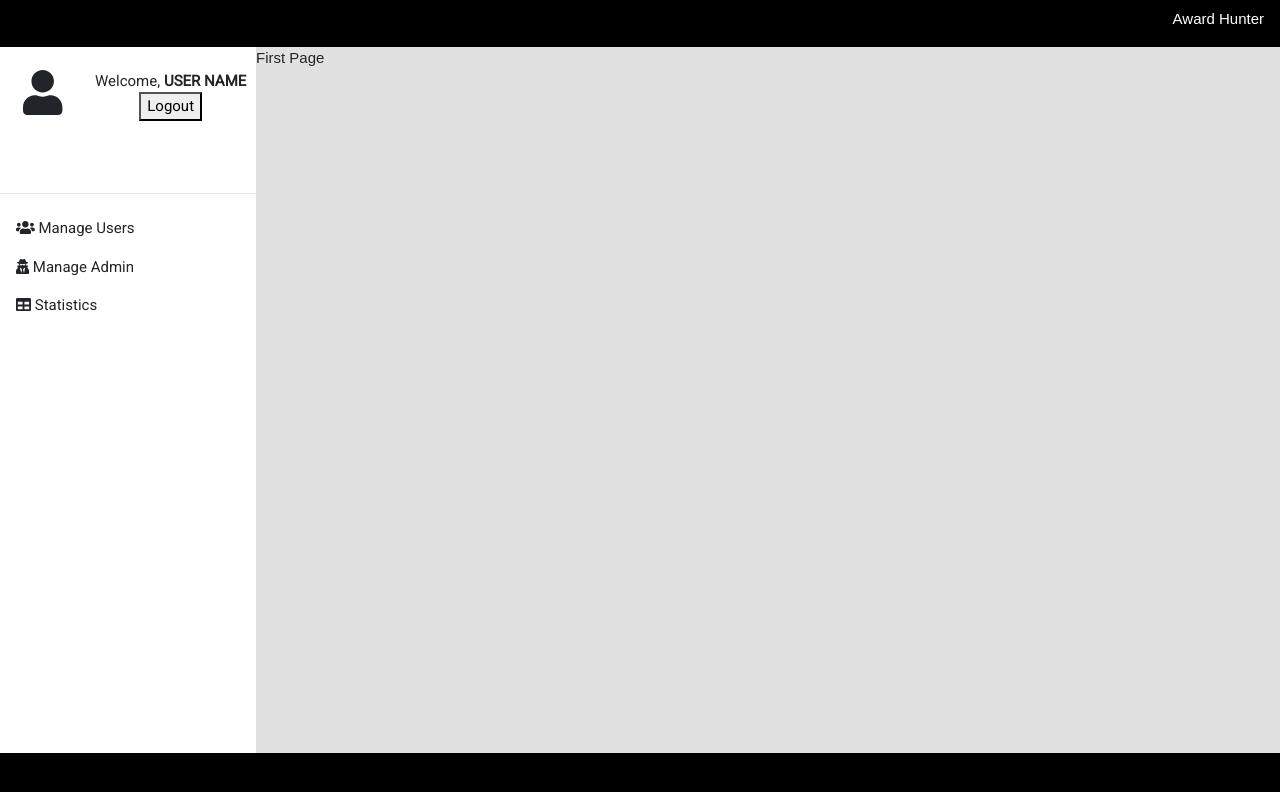
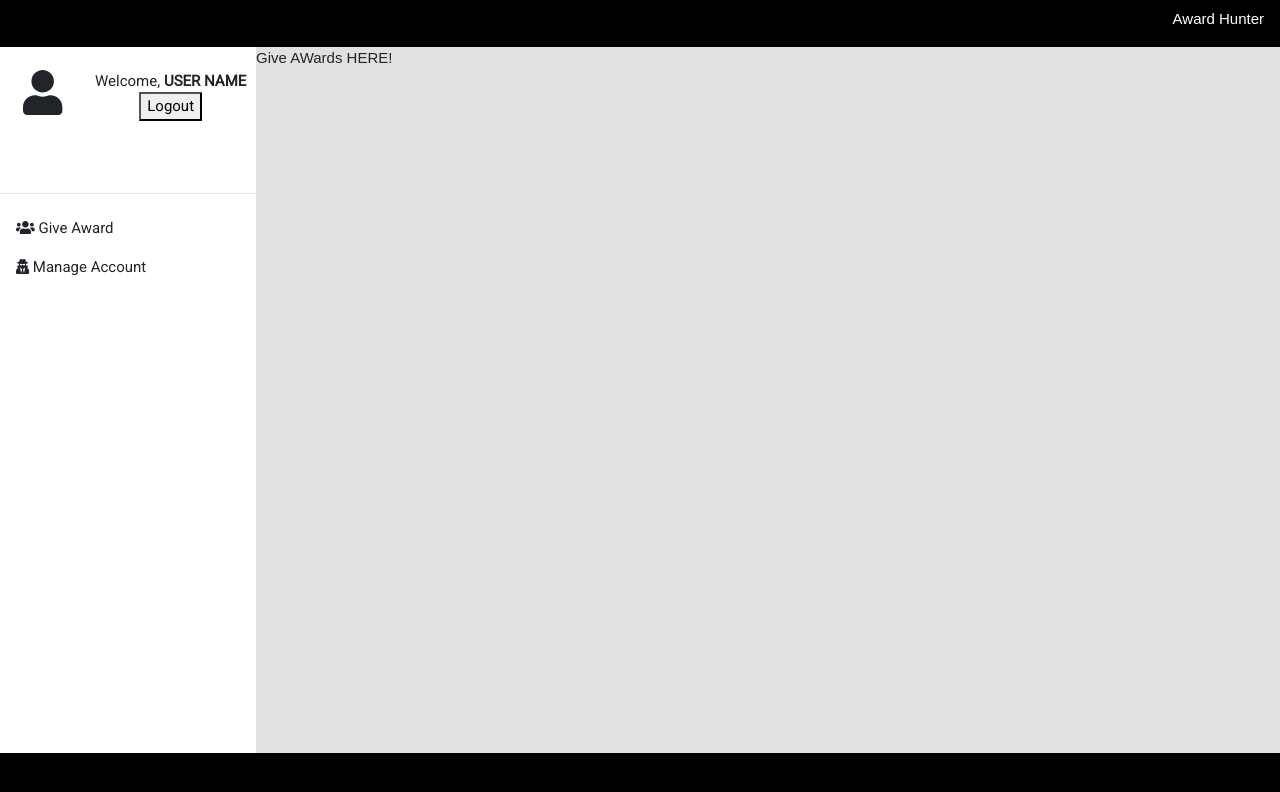
Before and after one commit to cooperph/Award-Hunter, a React (Create React App) app in the folder awardhunter/: page / in a window 1280 px wide. Shown: the top 792 px of the page. Built offline with nearby package versions, Linux system fonts and the light colour scheme.

Commit message:
update master, the wrong way

```diff
--- a/awardhunter/src/App.js
+++ b/awardhunter/src/App.js
@@ -10,7 +10,7 @@ class App extends Component {
     super(props);
     this.state = {
       userType: 'user',
-      userName: 'Testing!'
+      userName: 'Sponge Bob'
     };
 
     this.handleLogIn = this.handleLogIn.bind(this);
--- a/awardhunter/src/components/LoginPage/data.json
+++ b/awardhunter/src/components/LoginPage/data.json
@@ -9,6 +9,11 @@
             "name": "admin",
             "password": "admin123",
             "accountType": "admin"
+        },
+        {
+            "name": "scott ",
+            "password": "scott123",
+            "accountType": "admin"
         }
     ]
 }
--- /dev/null
+++ b/awardhunter/src/components/UserPage/GiveAward/GiveAward.js
@@ -0,0 +1,14 @@
+import React from 'react';
+
+
+class GiveAward extends React.Component {
+    render() {
+        return(
+            <div>
+                Give AWards HERE!
+            </div>
+        )
+    }
+}
+
+export default GiveAward;
--- a/awardhunter/src/components/UserPage/SideBar/SideBar.js
+++ b/awardhunter/src/components/UserPage/SideBar/SideBar.js
@@ -33,9 +33,9 @@ class SideBar extends React.Component {
                 </div>
                 <hr />
                 <div className='side-inner links w3-bar-block'>
-                    <div className='w3-bar-item w3-button' id='users' onClick={this.handleClick}><i className="fas fa-users"></i> Manage Users</div>
-                    <div className='w3-bar-item w3-button' id='admin' onClick={this.handleClick}><i className="fas fa-user-secret"></i> Manage Admin</div>
-                    <div className='w3-bar-item w3-button' id='stats' onClick={this.handleClick}><i className="fas fa-table"></i> Statistics</div>
+                    <div className='w3-bar-item w3-button' id='give' onClick={this.handleClick}><i className="fas fa-users"></i> Give Award</div>
+                    <div className='w3-bar-item w3-button' id='manage' onClick={this.handleClick}><i className="fas fa-user-secret"></i> Manage Account</div>
+                    {/*<div className='w3-bar-item w3-button' id='stats' onClick={this.handleClick}><i className="fas fa-table"></i> Statistics</div>*/}
                 </div>
             </div>
         )
--- a/awardhunter/src/components/UserPage/UserPage.js
+++ b/awardhunter/src/components/UserPage/UserPage.js
@@ -1,6 +1,6 @@
 import React from 'react';
 import SideBar from './SideBar/SideBar'
-
+import GiveAward from './GiveAward/GiveAward'
 
 require('./UserPage.css')
 
@@ -23,14 +23,11 @@ class UserPage extends React.Component {
     render() {
         let content = null;
         switch(this.state.activePage) {
-            case 'stats':
+            case 'manage':
                 content = <p>Third Page</p>;
                 break;
-            case 'admin':
-                content = <p>Second Page</p>
-                break;
             default:
-                content = <p>First Page</p>
+                content = <GiveAward />
         }
         return(
             <div className='admin-container'>
```
